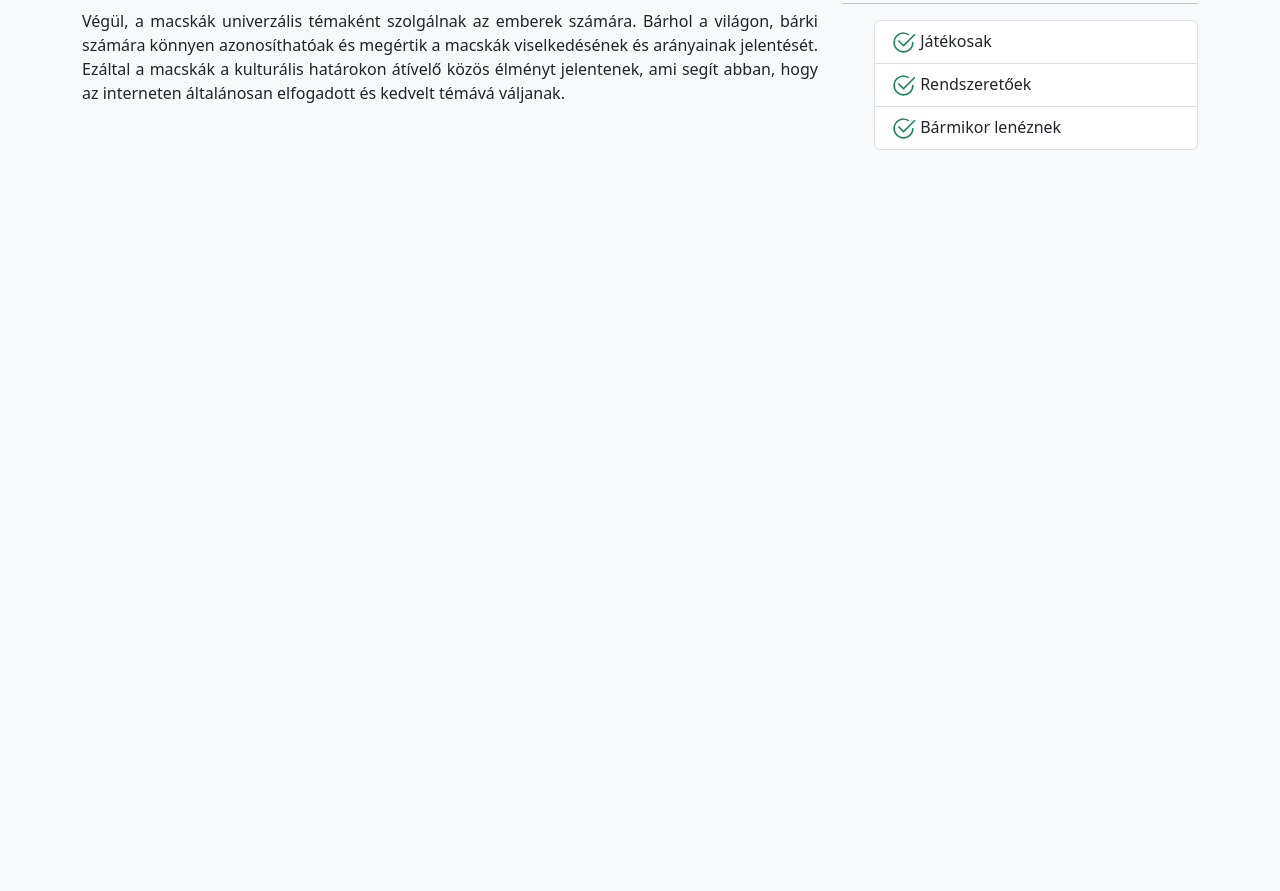
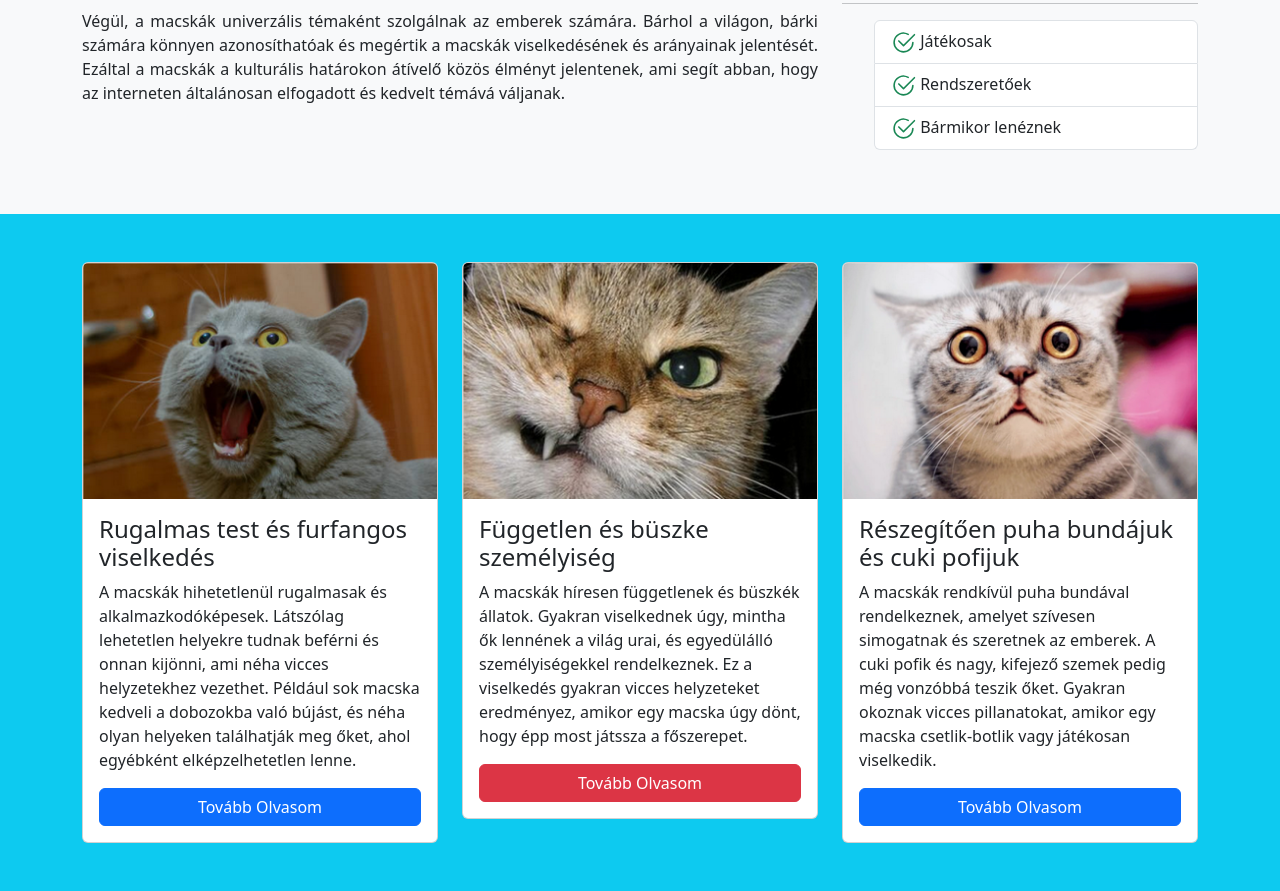
Before and after one commit to kovacsemesea/szisza, a plain HTML site: page index.html in a window 1280 px wide. Shown: the part 437-1328 px from the top of the page. Before the commit the page ends 800 px from the top, so only its background shows below. Drawn offline with nearby package versions, Linux system fonts and the light colour scheme.

Commit message:
képes szekció kész

```diff
--- a/index.html
+++ b/index.html
@@ -88,7 +88,57 @@
         </div>
     </div>
 
-    <main></main>
+    <section class="container-fluid mt-5 py-5 bg-info">
+        <div class="container">
+            <div class="row">
+                <div class="col-12 col-md-6 col-lg-4">
+                    <div class="card">
+                        <img class="card-img-top" src="./img/macska_1.png" alt="Macska 1">
+                        <div class="card-body">
+                            <h4 class="card-title">Rugalmas test és furfangos viselkedés</h4>
+                            <p class="card-text">A macskák hihetetlenül rugalmasak és alkalmazkodóképesek. Látszólag
+                                lehetetlen helyekre tudnak beférni és onnan kijönni, ami néha vicces helyzetekhez
+                                vezethet. Például sok macska kedveli a dobozokba való bújást, és néha olyan helyeken
+                                találhatják meg őket, ahol egyébként elképzelhetetlen lenne.</p>
+                            <a href="#" class="btn btn-primary w-100">Tovább Olvasom</a>
+                        </div>
+                    </div>
+                </div>
+
+                <div class="col-12 col-md-6 col-lg-4">
+                    <div class="card">
+                        <img class="card-img-top" src="./img/macska_2.png" alt="Card image">
+                        <div class="card-body">
+
+                            <h4 class="card-title">Független és büszke személyiség</h4>
+                            <p class="card-text">A macskák híresen függetlenek és büszkék állatok. Gyakran viselkednek
+                                úgy, mintha ők lennének a világ urai, és egyedülálló személyiségekkel rendelkeznek. Ez a
+                                viselkedés gyakran vicces helyzeteket eredményez, amikor egy macska úgy dönt, hogy épp
+                                most játssza a főszerepet.</p>
+                            <a href="#" class="btn w-100 btn-danger">
+                                Tovább Olvasom</a>
+                        </div>
+                    </div>
+                </div>
+
+                <div class="col-12 col-md-12 col-lg-4">
+                    <div class="card">
+                        <img class="card-img-top" src="img/macska_3.png" alt="Card image">
+                        <div class="card-body">
+
+                            <h4 class="card-title">Részegítően puha bundájuk és cuki pofijuk</h4>
+                            <p class="card-text">A macskák rendkívül puha bundával rendelkeznek, amelyet szívesen
+                                simogatnak és szeretnek az emberek. A cuki pofik és nagy, kifejező szemek pedig még
+                                vonzóbbá teszik őket. Gyakran okoznak vicces pillanatokat, amikor egy macska
+                                csetlik-botlik vagy játékosan viselkedik.</p>
+                            <a href="#" class="btn btn-primary w-100">Tovább Olvasom</a>
+                        </div>
+                    </div>
+                </div>
+            </div>
+        </div>
+    </section>
+
     <footer>
 
     </footer>
```
